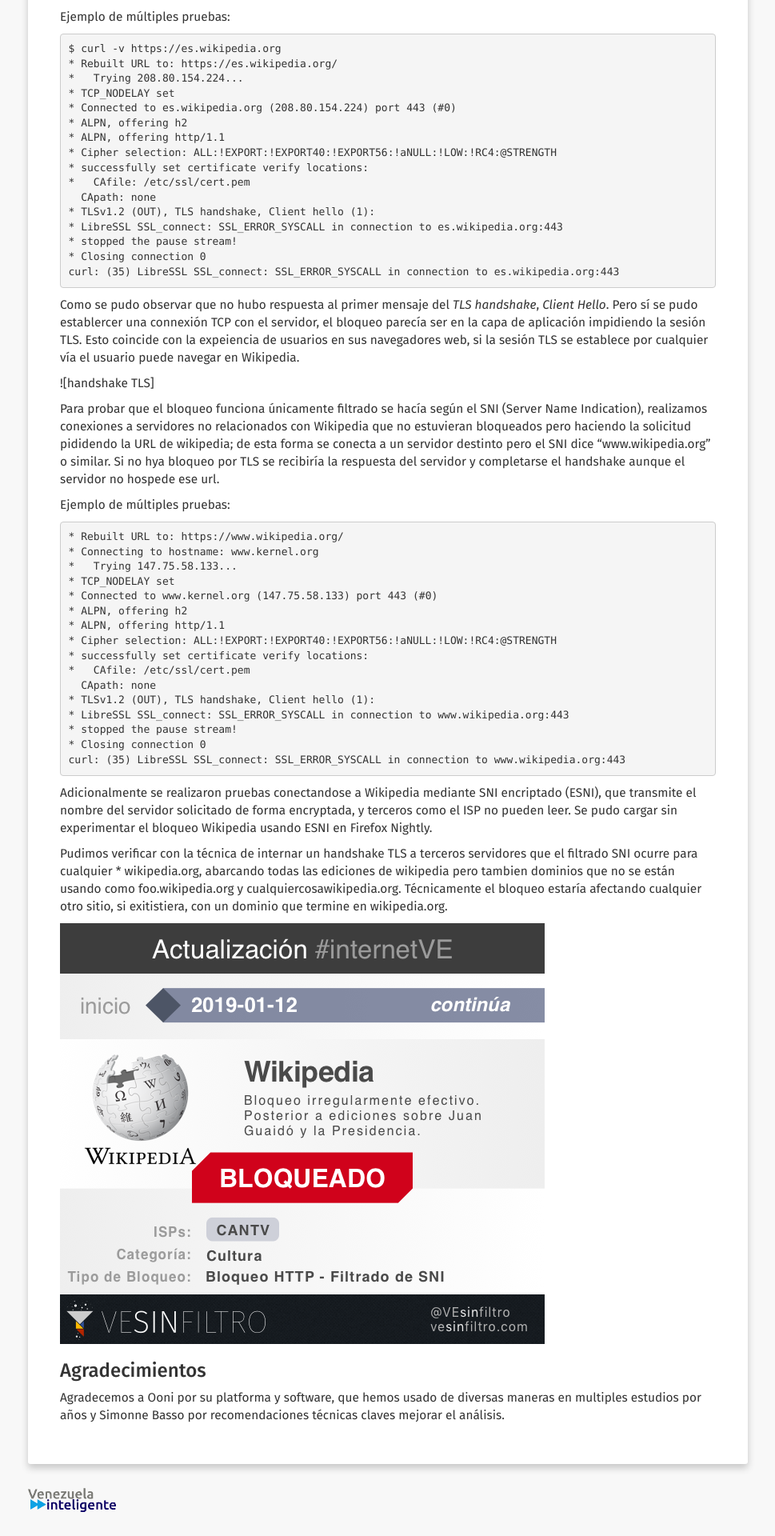
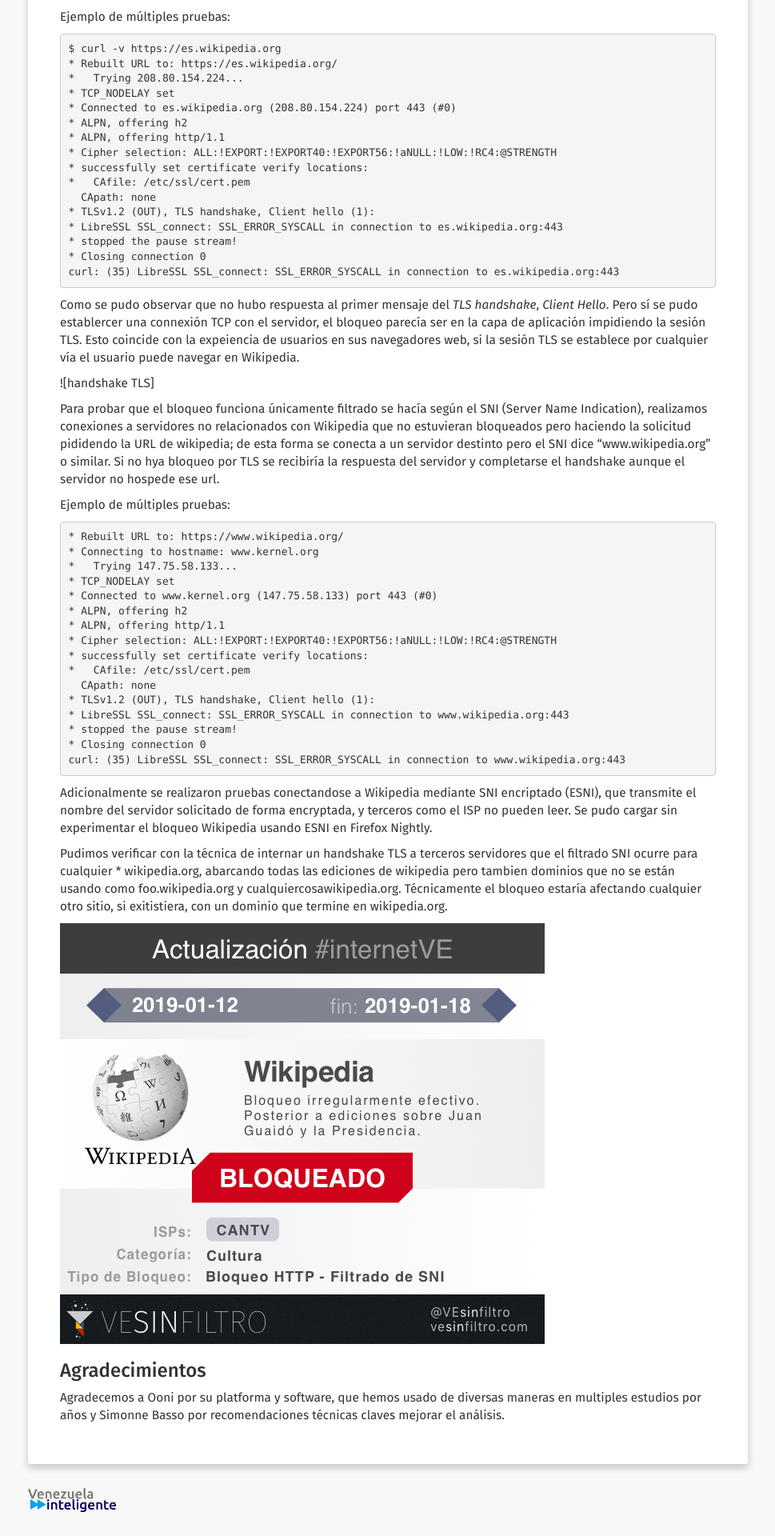
Before and after one commit to VEinteligente/VESinFiltro, a Jekyll site: the page built from _noticias/2019-01-15-wikipedia_cantv.md, in a window 1280 px wide. Shown: the part 985-2905 px from the top of the page at 80% size, without its empty margins (155-1124 px from the left). Built offline with Jekyll 4.4.1, drawn with Linux system fonts in a browser that asks for light colours; nearby versions of some CDN libraries.

Commit message:
updated finish wikipedia block image

```diff
--- a/_noticias/2019-01-15-wikipedia_cantv.md
+++ b/_noticias/2019-01-15-wikipedia_cantv.md
@@ -5,7 +5,7 @@
 permalink: /noticias/wikipedia_2019-01/
 date:   2019-01-15 6:30:00 -0400
 categories: bloqueos
-image: /res/post_img/2019-01-15-wikipedia.png
+image: /res/post_img/2019-01-18-wikipedia.png
 author: "Andrés Azpúrua (Venezuela Inteligente / VEsinFiltro)"
 ---
 
@@ -78,7 +78,7 @@
 
 Pudimos verificar con la técnica de internar un handshake TLS a terceros servidores que el filtrado SNI ocurre para cualquier * wikipedia.org, abarcando todas las ediciones de wikipedia pero tambien dominios que no se están usando como foo.wikipedia.org y cualquiercosawikipedia.org. Técnicamente el bloqueo estaría afectando cualquier otro sitio, si exitistiera, con un dominio que termine en wikipedia.org.
 
-![Cover image](/res/post_img/2019-01-15-wikipedia.png)
+![Cover image](/res/post_img/2019-01-18-wikipedia.png)
 
 
 ### Agradecimientos
```
Also changed, not shown: res/post_img/2019-01-18-wikipedia.png (added).
